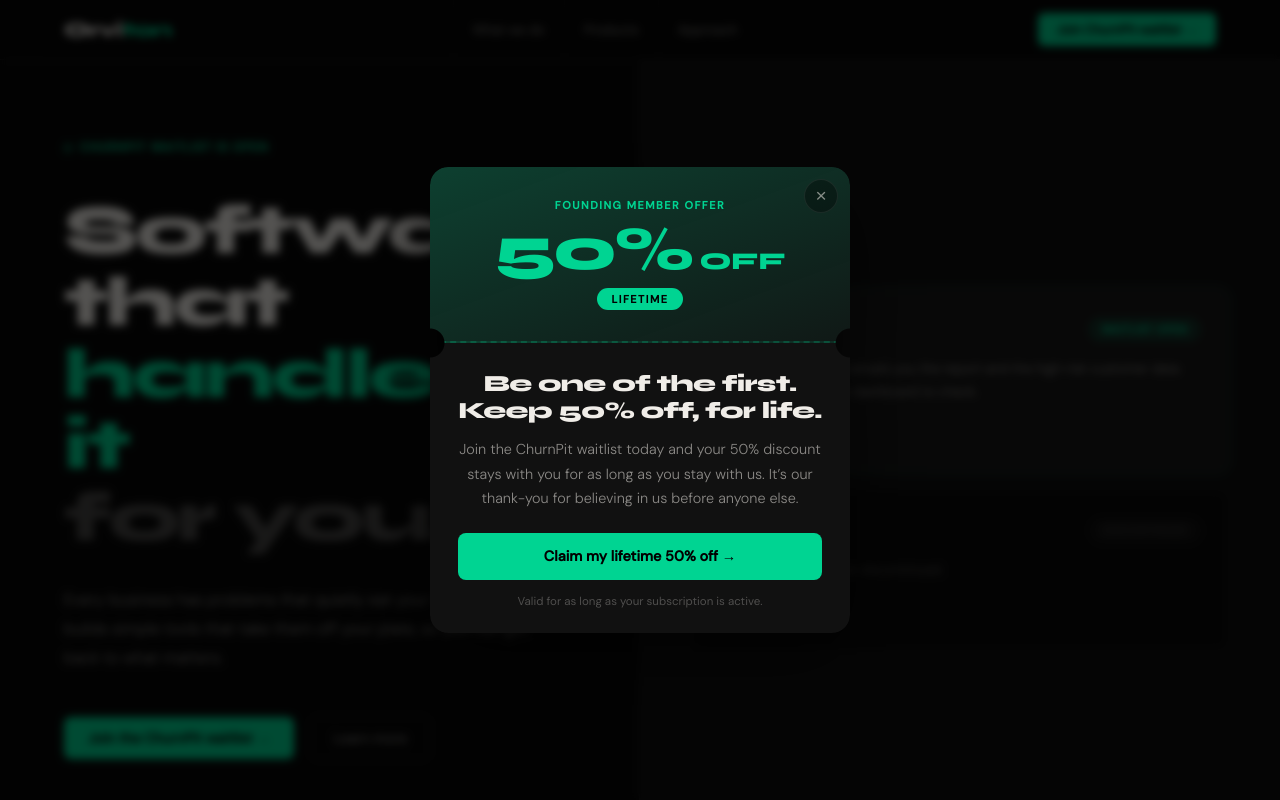
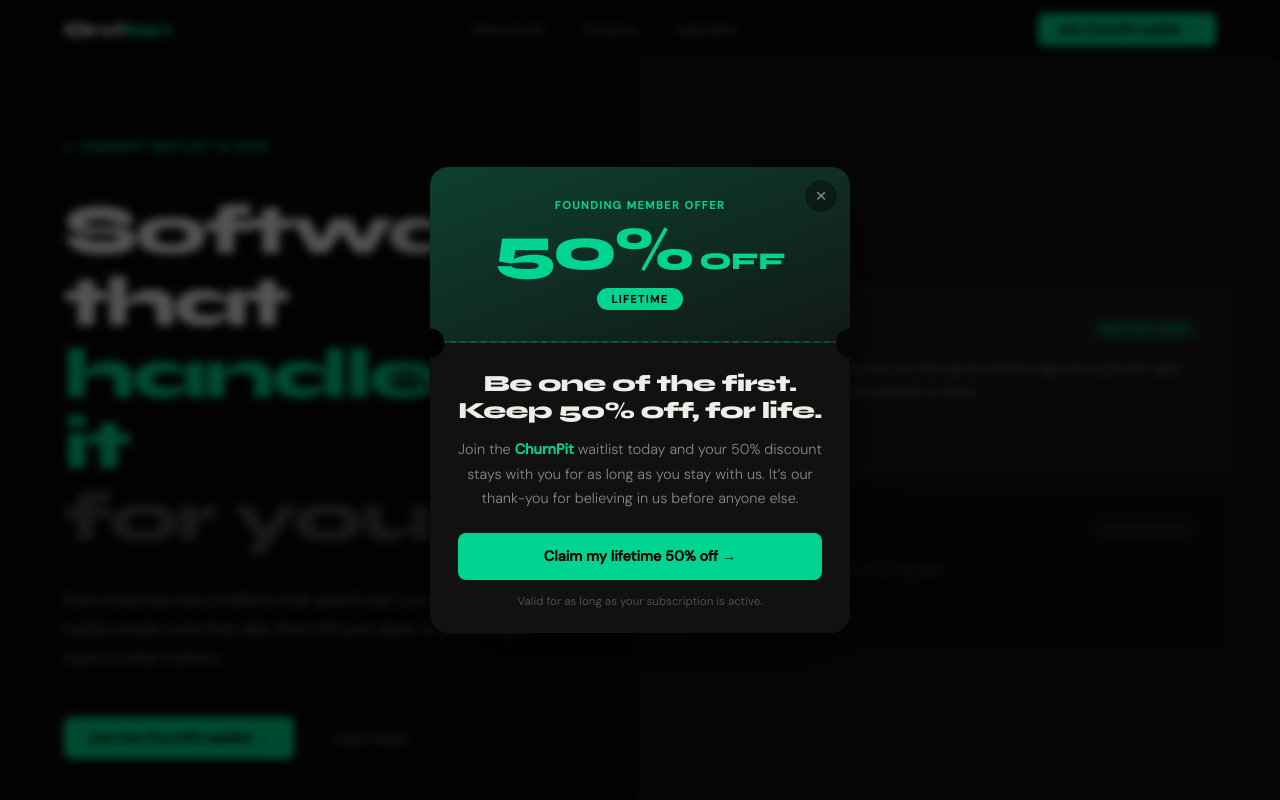
Before and after one commit to sabbirahmed-im/orviton, a plain HTML site: page index.html in a window 1280 px wide. Shown: the top 800 px of the page. Drawn offline with Linux system fonts and the light colour scheme.

Commit message:
heighlight churnpit

```diff
--- a/index.html
+++ b/index.html
@@ -971,6 +971,11 @@ j=d.createElement(s),dl=l!='dataLayer'?'&l='+l:'';j.async=true;j.src=
         margin-bottom: 1.4rem
     }
 
+    .pop-body .hl-word {
+        color: var(--green);
+        font-weight: 700;
+    }
+
     .pop-body .CTA {
         display: block;
         background: var(--green);
@@ -1243,7 +1248,7 @@ height="0" width="0" style="display:none;visibility:hidden"></iframe></noscript>
       </div>
       <div class="pop-body">
         <h2 id="pop-title">Be one of the first. Keep 50% off, for life.</h2>
-        <p>Join the ChurnPit waitlist today and your 50% discount stays with you for as long as you stay with us. It’s our thank-you for believing in us before anyone else.</p>
+        <p>Join the <span class="hl-word">ChurnPit</span> waitlist today and your 50% discount stays with you for as long as you stay with us. It’s our thank-you for believing in us before anyone else.</p>
         <a href="https://churnpit.orviton.com" target="_blank" rel="noopener" class="CTA" id="pop-cta">Claim my lifetime 50% off →</a>
         <small class="pop-fine">Valid for as long as your subscription is active.</small>
       </div>
```
